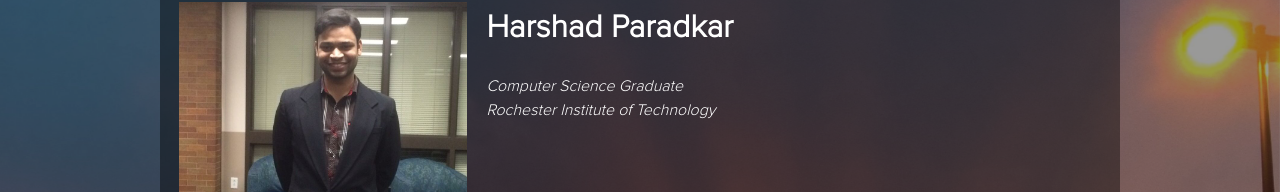
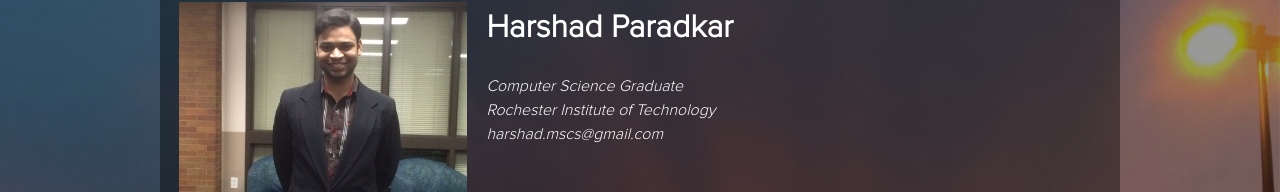
Before and after one commit to harshad-p/PersonalWebsite, a plain HTML site: page AboutMe.html in a window 1280 px wide. Shown: the part 137-329 px from the top of the page. Drawn offline with Linux system fonts and the light colour scheme.

Commit message:
Added contact e-mail id in About Me page.

```diff
--- a/AboutMe.html
+++ b/AboutMe.html
@@ -41,7 +41,8 @@
 						id="top_header">
 						<h1>Harshad Paradkar</h1>
 						<em>Computer Science Graduate<br>
-							Rochester Institute of Technology
+							Rochester Institute of Technology<br>
+							harshad.mscs@gmail.com
 						</em>
 					</header></div> <!--top_header_div-->
 
```
Also changed, not shown: GraduateProjects.html (+4 -4 lines).
